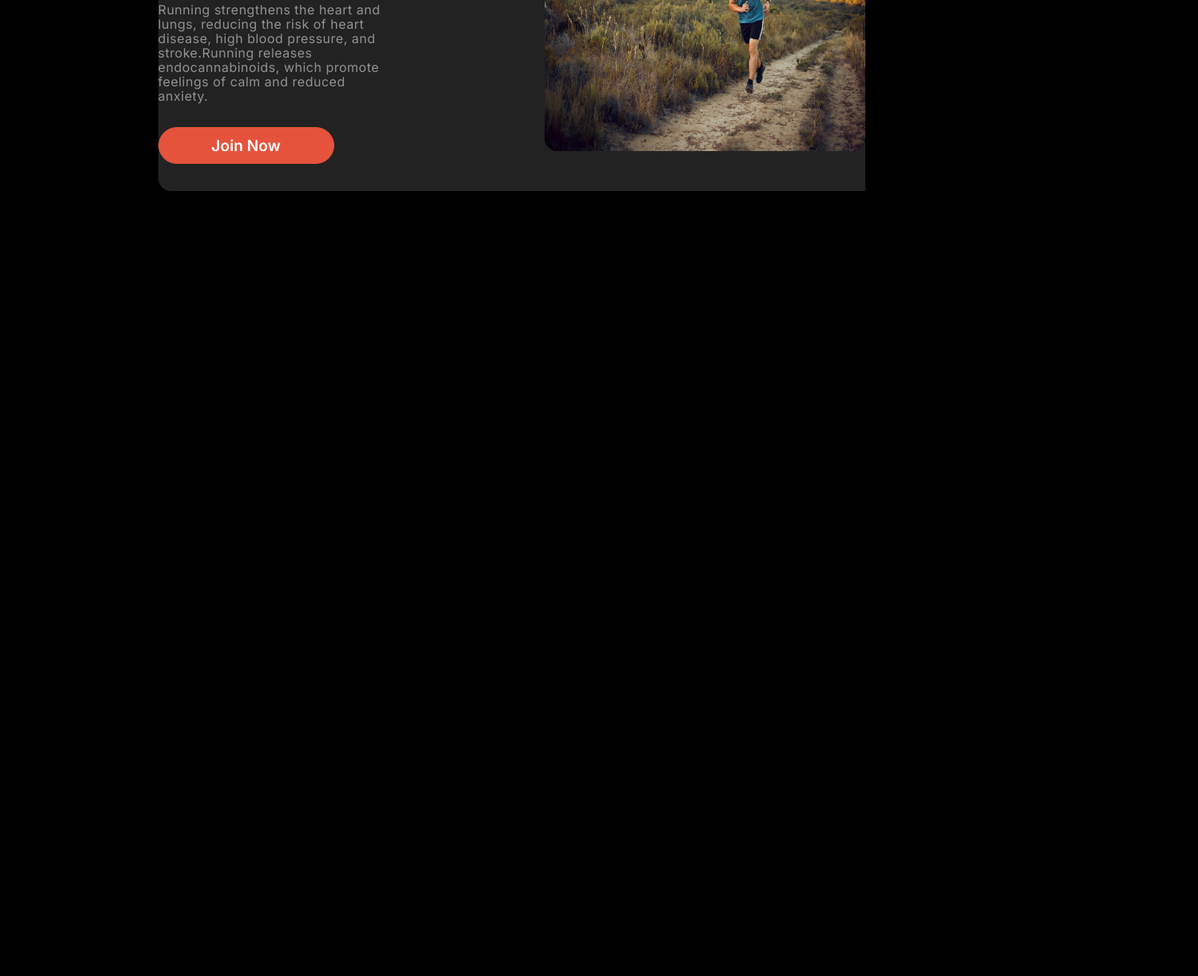
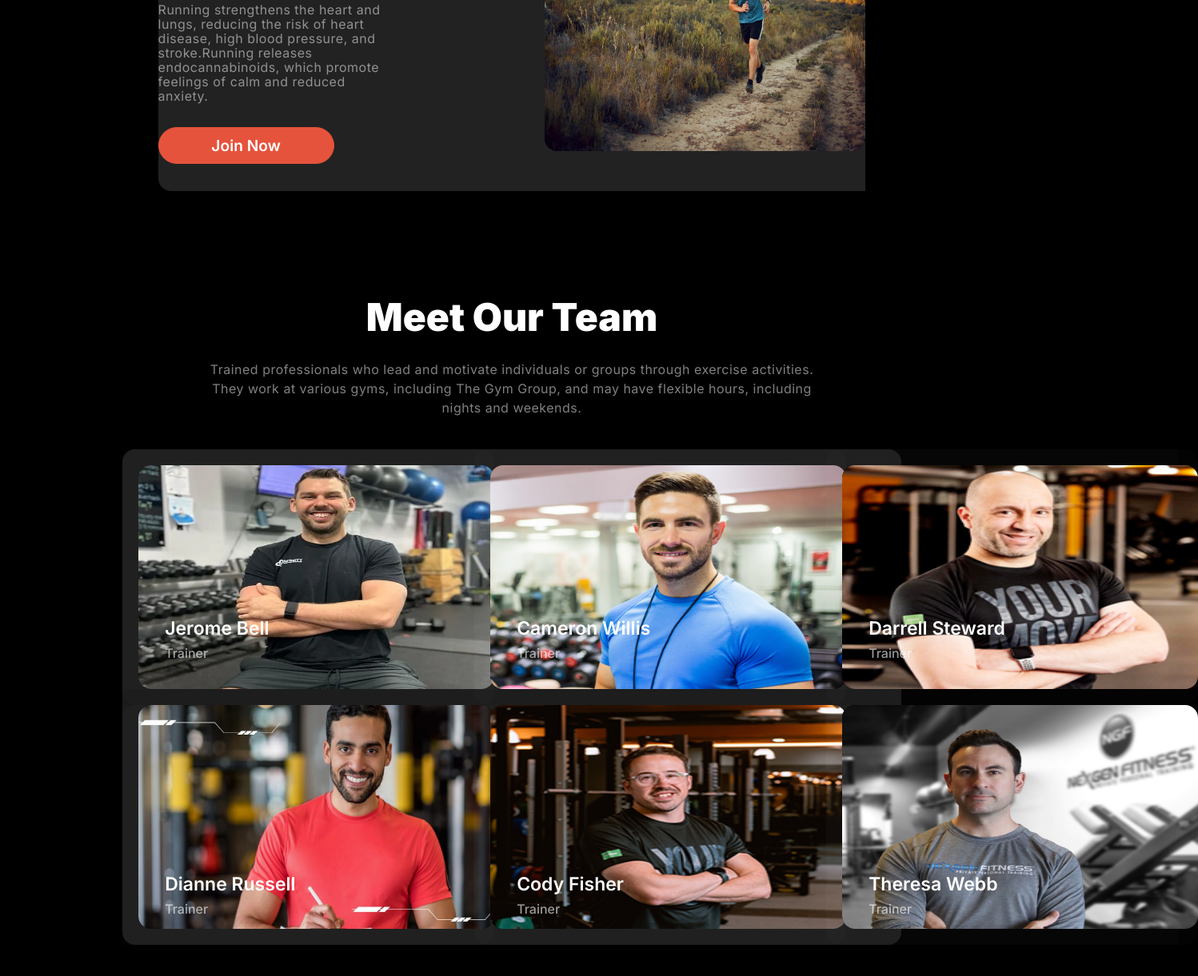
Before and after one commit to coderashik247/assignment-02, a plain HTML site: page index.html in a window 1280 px wide. Shown: the part 1881-3102 px from the top of the page at 80% size, 1498 px wide, since content can reach past the window. Before the commit the page ends 2216 px from the top, so only its background shows below. Drawn offline with Linux system fonts and the light colour scheme.

Commit message:
meet-our-team-section added

```diff
--- a/index.html
+++ b/index.html
@@ -107,6 +107,77 @@
             </div>
          </section>
         <!-- This is run-extra-mile-section ends here -->
+
+        <!-- This is meet-our-team-section starts here -->
+         <section class="meet-our-team-section">
+            <div class="meet-our-team-section-content">
+                <h3 class="meet-our-section-title">Meet Our Team</h3>
+                <p class="meet-our-section-description">
+                    Trained professionals who lead and motivate individuals or groups through exercise activities. They work at various gyms, including The Gym Group, and may have flexible hours, including nights and weekends.
+                </p>
+            </div>
+            <div class="meet-our-team-section-image">
+                <div class="trainer-image-box ">
+                    <div class="trainer-image one">
+                        <img src="./images/trainer1.png" alt="">
+
+                    </div>
+                    <div class="trainer-box">
+                        <h5 class="trainer-name">Jerome Bell</h5>
+                        <p class="trainer">Trainer</p>
+                    </div>
+
+
+
+                </div>
+                <div class="trainer-image-box">
+                    <div class="trainer-image two">
+                        <img src="./images/trainer2.png" alt="">
+                    </div>
+                    <div class="trainer-box ">
+                        <h5 class="trainer-name">Cameron Willis</h5>
+                        <p class="trainer">Trainer</p>
+                    </div>
+                </div>
+                <div class="trainer-image-box">
+                    <div class="trainer-image three">
+                        <img src="./images/trainer3.png" alt="">
+                    </div>
+                    <div class="trainer-box ">
+                        <h5 class="trainer-name">Darrell Steward</h5>
+                        <p class="trainer">Trainer</p>
+                    </div>
+                </div>
+                <div class="trainer-image-box">
+                    <div class="trainer-image">
+                        <img src="./images/trainer4.png" alt="">
+                    </div>
+                    <div class="trainer-box">
+                        <h5 class="trainer-name">Dianne Russell</h5>
+                        <p class="trainer">Trainer</p>
+                    </div>
+                </div>
+                <div class="trainer-image-box">
+                    <div class="trainer-image">
+                        <img src="./images/trainer5.png" alt="">
+                    </div>
+                    <div class="trainer-box">
+                        <h5 class="trainer-name">Cody Fisher</h5>
+                        <p class="trainer">Trainer</p>
+                    </div>
+                </div>
+                <div class="trainer-image-box">
+                    <div class="trainer-image">
+                        <img src="./images/trainer6.png" alt="">
+                    </div>
+                    <div class="trainer-box">
+                        <h5 class="trainer-name">Theresa Webb</h5>
+                        <p class="trainer">Trainer</p>
+                    </div>
+                </div>
+            </div>
+         </section>
+        <!-- This is meet-our-team-section ends here -->
     </main>
     <footer>
 
--- a/styles/style.css
+++ b/styles/style.css
@@ -181,13 +181,14 @@ span{
     margin: 0 auto;
     text-align: center;
 }
-.change-your-habits-section-title, .run-extra-mile-section-title{
+.change-your-habits-section-title, .run-extra-mile-section-title, .meet-our-section-title{
     color: rgb(255, 255, 255);
     font-size: 3rem;
     font-weight: 900;
     margin: 8rem 0 1.5rem;
 }
-.change-your-habits-section-description, .run-extra-mile-section-description{
+.change-your-habits-section-description, .run-extra-mile-section-description,
+.meet-our-section-description{
     color: rgba(255, 255, 255, 0.5);
     font-size: 1rem;
     font-weight: 400;
@@ -281,6 +282,73 @@ span{
 }
 /* Run-Extra-Mile Section Styles ends here */
 
+/* Meet-Our-Team Section Styles starts here */
+.meet-our-team-section-content{
+    text-align: center;
+}
+.meet-our-team-section-image{
+    width: 77%;
+    display: grid;
+    grid-template-columns: repeat(3,1fr);
+    row-gap: 20px;
+    margin: 40px auto;
+    background-color: rgba(255, 255, 255, .1);
+    border-radius: 1rem;
+    position: relative;
+}
+.trainer-image-box{
+    width: 440px;
+    height: 300px;
+    position: relative;
+    background-color: rgba(255, 255, 255, 0.01);
+}
+.trainer-image{
+    width: 445px;
+    height: 280px;
+    padding: 0 00px 20px 20px;
+    background-color: rgba(255, 255, 255, 0.01);
+    border-radius: 1rem;
+
+}
+.one, .two, .three{
+    padding-top: 20px;
+}
+.trainer-image img{
+    width: 100%;
+    height: 100%;
+    border-radius: 1rem;
+}
+
+.trainer-name{
+    color: #fefefe;
+    position: absolute;
+    background-color: rgba(0,0,0,.001);
+    font-size: 23px;
+    font-weight: 600;
+    margin-top: 0;
+    width: 200px;
+
+}
+.trainer-box{
+    position: absolute;
+    top: 70%;
+    left: 12%;
+    gap: 20px;
+    background-color: rgba(0,0,0,.001);
+
+}
+
+.trainer{
+    margin-top: 35px;
+    background-color: rgba(0,0,0,.001);
+    color: rgba(255, 255, 255, 0.6);
+    font-size: 16px;
+    font-weight: 500;
+}
+
+/* Meet-Our-Team Section Styles ends here */
+
+
 /* Media Query For >= 576px device "Header Section" */
 @media screen and (max-width:576px) {
     .banner-section{
@@ -363,9 +431,25 @@ span{
         width: 100%;
         position: relative;
         right: 30px;
+    }
+    .meet-our-team-section-image{
+        grid-template-columns: repeat(1,1fr);
+    }
+    .trainer-image-box{
 
+    }
+    .trainer-image{
+        width: 360px;
+        height: 280px;
     }
 
 
+}
+
+@media screen and (max-width:500px) {
+    .trainer-image{
+        width: 320px;
+        height: 280px;
+    }
 
 }
```
